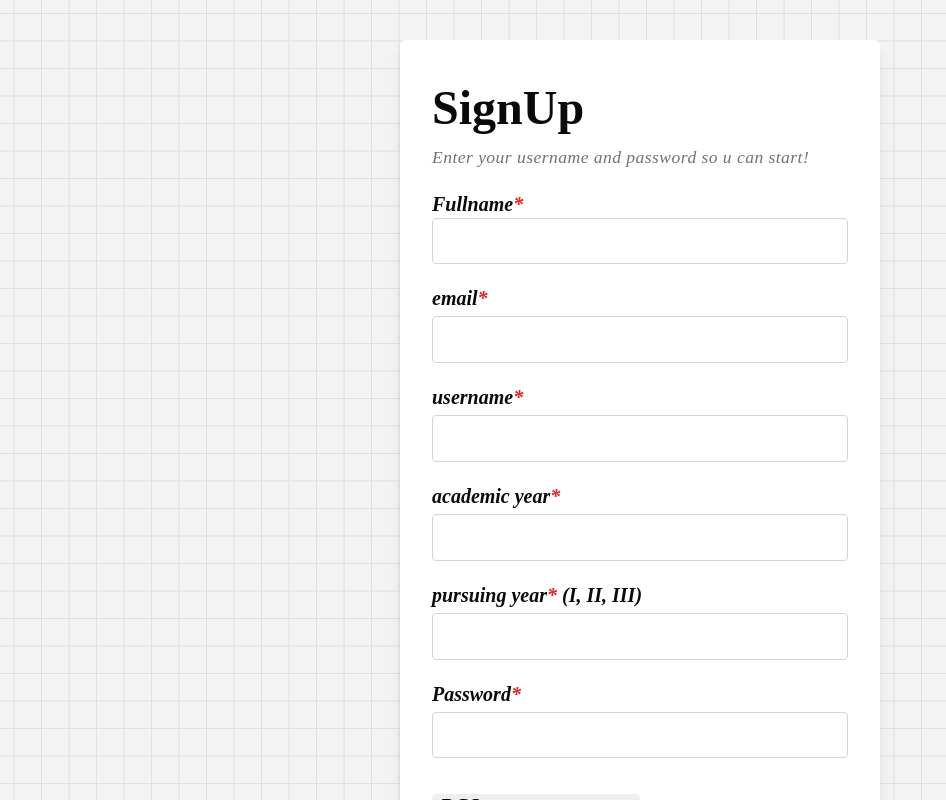
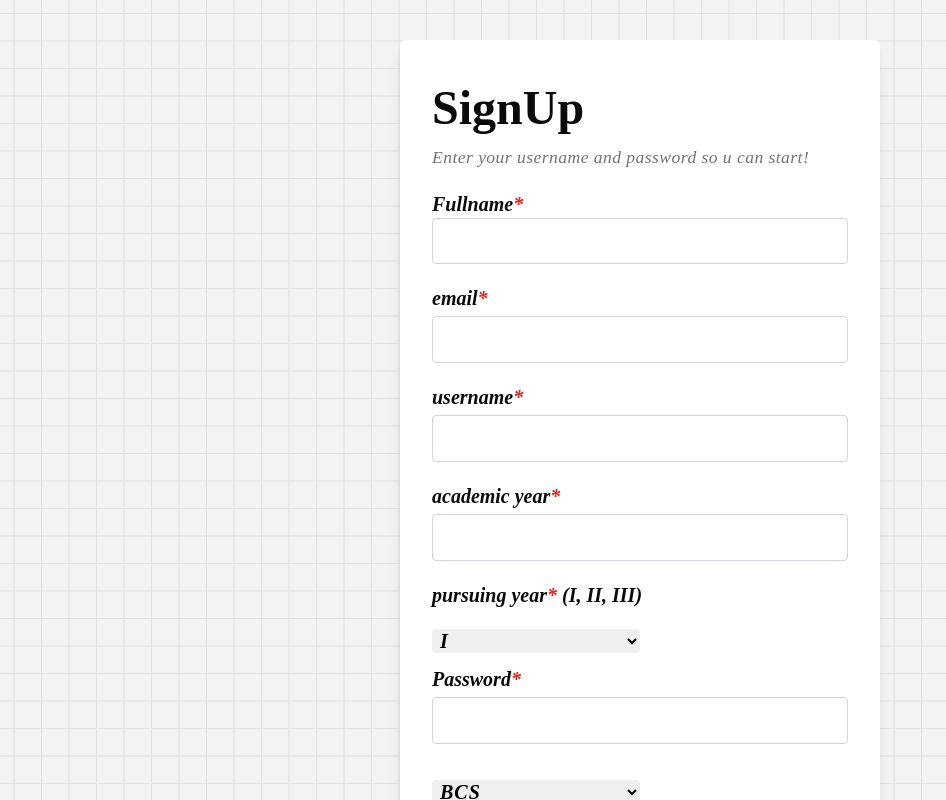
Before and after one commit to psapkale/intercord, a React (Vite) app in the folder frontend/: page /signup in a window 1280 px wide. Shown: the top 800 px of the page, without its empty margins (0-946 px from the left). Built offline with nearby package versions, Linux system fonts and the light colour scheme; no server answers; a web font is replaced by a local one.

Commit message:
added drop down in signup and make stream in uppercase

```diff
--- a/frontend/src/pages/Requests.tsx
+++ b/frontend/src/pages/Requests.tsx
@@ -112,9 +112,11 @@ const Requests = () => {
                      Requests
                   </h1>
                   {allPendingStudents?.map((student, idx) => (
-                     <div className='w-[95%] h-full flex flex-col gap-4'>
+                     <div
+                        key={idx}
+                        className='w-[95%] h-full flex flex-col gap-4'
+                     >
                         <RequestCard
-                           key={idx}
                            student={student}
                            handleReject={handleReject}
                            handleAccept={handleAccept}
--- a/frontend/src/pages/SignUp.tsx
+++ b/frontend/src/pages/SignUp.tsx
@@ -195,7 +195,7 @@ const SignUp = () => {
                      pursuing year<span className='text-red-600'>*</span> (I,
                      II, III)
                   </label>
-                  <input
+                  {/* <input
                      required
                      type='text'
                      id='username'
@@ -207,7 +207,23 @@ const SignUp = () => {
                            pursuingYear: e.target.value,
                         });
                      }}
-                  />
+                  /> */}
+                  <select
+                     className='mt-4 -mb-2 text-black w-[50%] px-1 rounded-sm text-xl tracking-wider italic'
+                     onChange={(e) => {
+                        const val = e.target.value;
+                        if (val == 'I' || val == 'II' || val == 'III') {
+                           setUserInfo({
+                              ...userInfo,
+                              pursuingYear: e.target.value.toUpperCase(),
+                           });
+                        }
+                     }}
+                  >
+                     <option value='I'>I</option>
+                     <option value='II'>II</option>
+                     <option value='III'>III</option>
+                  </select>
                </div>
 
                {/* Password */}
```
